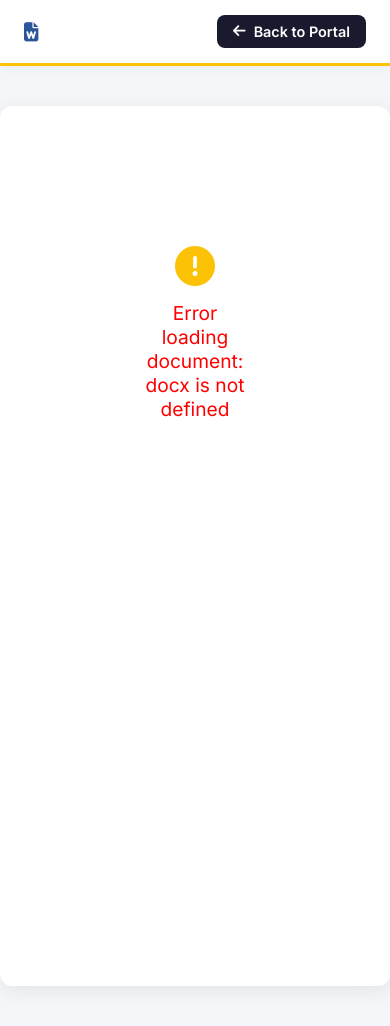
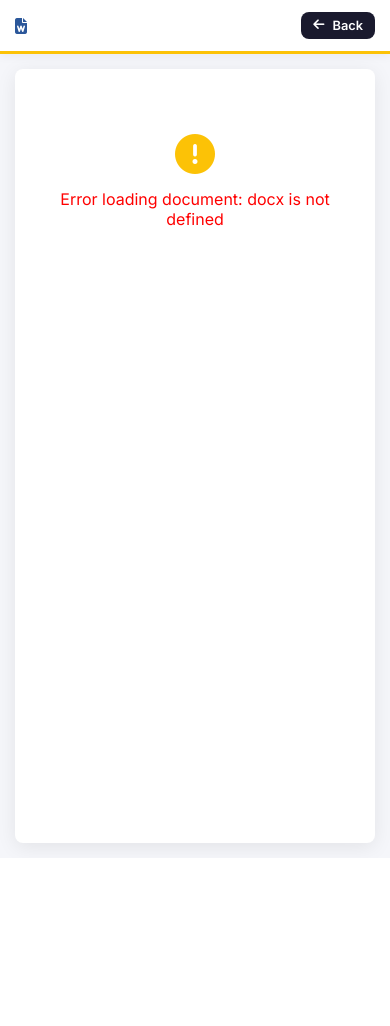
Before and after one commit to doxpro26-star/noteportal, a Flask app: template templates/view_docx.html in a window 390 px wide. After the commit the page ends 857 px from the top, so only its background shows below. Run offline with Flask 3, Linux system fonts and the light colour scheme; the template is opened without the code that fills it, so the values that code supplies are empty; some libraries are stand-ins or nearby versions.

Commit message:
Fix mobile view docx preview horizontal scroll issue

```diff
--- a/templates/view_docx.html
+++ b/templates/view_docx.html
@@ -23,13 +23,14 @@
             top: 0;
             z-index: 100;
         }
-        .toolbar h1 { margin: 0; font-size: 1.2rem; color: #1A1A2E; }
+        .toolbar h1 { margin: 0; font-size: 1.2rem; color: #1A1A2E; white-space: nowrap; overflow: hidden; text-overflow: ellipsis; }
         .back-btn {
             display: inline-flex; align-items: center; gap: 8px;
             background: #1A1A2E; color: #fff;
             padding: 8px 16px; border-radius: 8px;
             text-decoration: none; font-size: 0.9rem; font-weight: 600;
             transition: all 0.2s ease;
+            white-space: nowrap;
         }
         .back-btn:hover { background: #FCC206; color: #111; }
         #document-container {
@@ -57,12 +58,37 @@
         /* Overrides for docx-preview if needed */
         .docx-wrapper { background: transparent !important; padding: 0 !important; }
         .docx { box-shadow: none !important; margin-bottom: 0 !important; }
+
+        /* Mobile Responsiveness */
+        @media (max-width: 768px) {
+            .toolbar {
+                padding: 12px 15px;
+            }
+            .toolbar h1 {
+                font-size: 1rem;
+                max-width: 60%;
+            }
+            .back-btn {
+                padding: 6px 12px;
+                font-size: 0.8rem;
+            }
+            #document-container {
+                margin: 15px;
+                padding: 15px;
+                min-height: calc(100vh - 100px);
+                border-radius: 8px;
+            }
+            .loading {
+                padding: 50px 20px;
+                font-size: 1rem;
+            }
+        }
     </style>
 </head>
 <body>
     <div class="toolbar">
         <h1><i class="fa-solid fa-file-word" style="color: #2b579a; margin-right: 8px;"></i> {{ filename }}</h1>
-        <a href="/" class="back-btn"><i class="fa-solid fa-arrow-left"></i> Back to Portal</a>
+        <a href="/" class="back-btn"><i class="fa-solid fa-arrow-left"></i> Back</a>
     </div>
 
     <div id="document-container">
@@ -79,10 +105,14 @@
             .then(blob => {
                 const container = document.getElementById("document-container");
                 container.innerHTML = ""; // Clear loading
+
+                // On small screens, ignore width so the content wraps and prevents horizontal scroll
+                const isMobile = window.innerWidth <= 768;
+
                 docx.renderAsync(blob, container, null, {
                     className: "docx",
                     inWrapper: true,
-                    ignoreWidth: false,
+                    ignoreWidth: isMobile,
                     ignoreHeight: false,
                     ignoreFonts: false,
                     breakPages: true,
```
